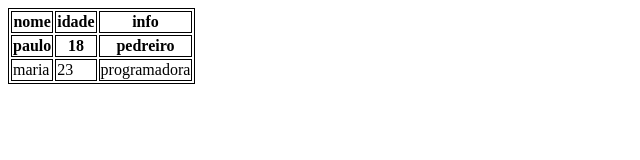
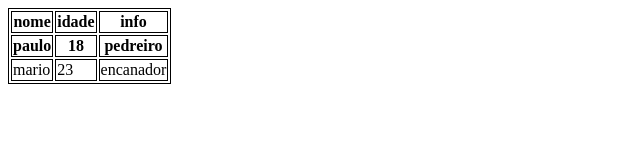
Before and after one commit to paulosantana0/aula-tabela, a plain HTML site: page index.html in a window 1280 px wide. Shown: the whole page, without its empty margins (0-640 px from the left). Drawn offline with Linux system fonts and the light colour scheme.

Commit message:
Mudado maria e programador para mario e encanador

```diff
--- a/index.html
+++ b/index.html
@@ -21,9 +21,9 @@
         <th>pedreiro</th>
     </tr>
     <tr>
-        <td>maria</td>
+        <td>mario</td>
         <td>23</td>
-        <td>programadora</td>
+        <td>encanador</td>
     </tr>
  </table>
 </body>
```
